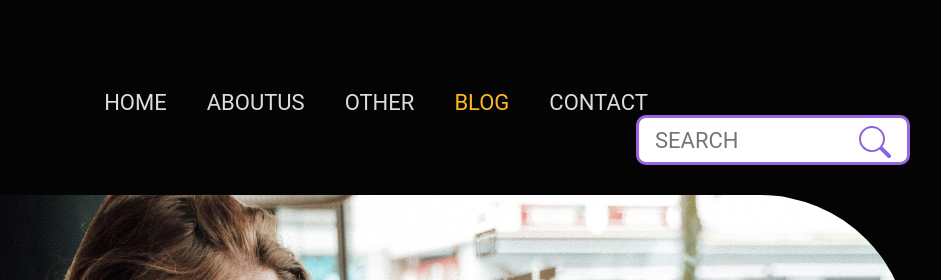
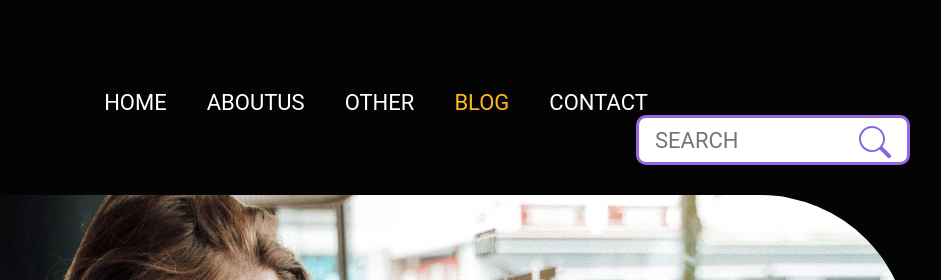
Before and after one commit to geran1ka/portfolio, a plain HTML site: page index.html in a window 1280 px wide. Shown: the top 280 px of the page, 240-1181 px from the left. Drawn offline with Linux system fonts and the light colour scheme.

Commit message:
Изменение у li  header.css

```diff
--- a/style/header.css
+++ b/style/header.css
@@ -13,16 +13,15 @@
 .header__item {
   display: inline-block;
   margin-right: 36px;
-  font-size: 22px;
-  font-family: "Roboto";
-  color: rgb(255, 255, 255);
   text-transform: uppercase;
   text-align: left;
 }
 
 .header__link {
   text-decoration: none;
-  color: #dddddd;
+  font-size: 22px;
+  font-family: "Roboto";
+  color: rgb(255, 255, 255);
 }
 
 .header__link-active {
```
